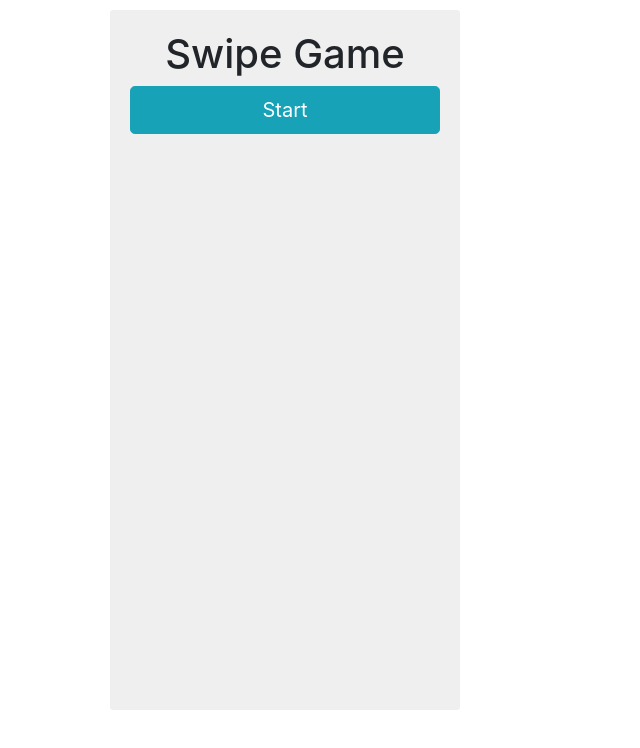
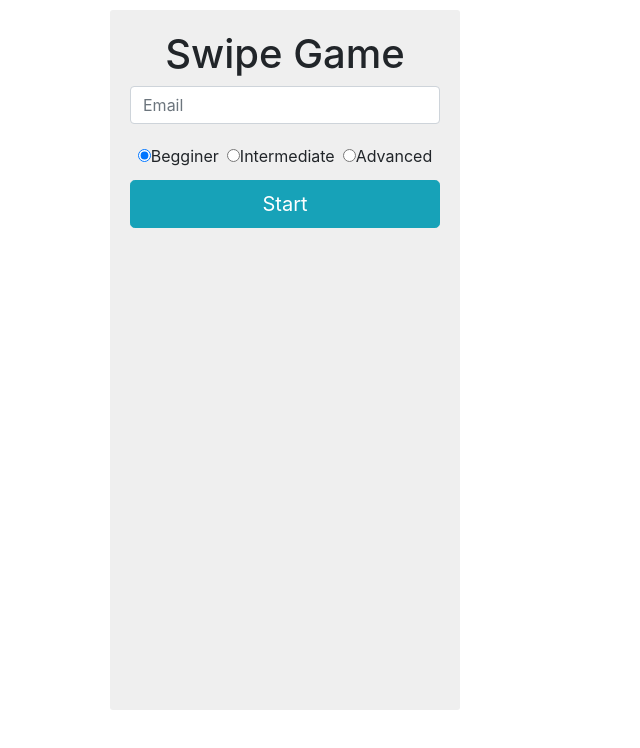
Before and after one commit to ankitzpro/angular-swipe-game, an Angular app: page / in a window 1280 px wide. Shown: the top 748 px of the page, without its empty margins (0-640 px from the left). Built offline with nearby package versions, Linux system fonts and the light colour scheme.

Commit message:
5 files modified

```diff
--- a/src/app/app.module.ts
+++ b/src/app/app.module.ts
@@ -1,8 +1,8 @@
 import { NgModule } from '@angular/core';
-import { BrowserModule } from '@angular/platform-browser';
 import { FormsModule } from '@angular/forms';
 import * as Hammer from 'hammerjs';
-import { HammerGestureConfig, HAMMER_GESTURE_CONFIG ,HammerModule} from '@angular/platform-browser';
+import { HammerGestureConfig, HAMMER_GESTURE_CONFIG } from '@angular/platform-browser';
+import { BrowserAnimationsModule } from '@angular/platform-browser/animations';
 
 import { AppComponent } from './app.component';
 import { AppRoutingModule } from './app.routing.module';
@@ -15,8 +15,8 @@ export class MyHammerConfig extends HammerGestureConfig {
 
 
 @NgModule({
-  imports:      [ BrowserModule, FormsModule,
-    AppRoutingModule,HammerModule ],
+  imports:      [  FormsModule,
+    AppRoutingModule,BrowserAnimationsModule ],
   declarations: [ AppComponent ],
   bootstrap:    [ AppComponent ],
   providers: [
--- a/src/app/app.routing.module.ts
+++ b/src/app/app.routing.module.ts
@@ -1,5 +1,7 @@
 import { RouterModule } from '@angular/router';
 import { NgModule, Component } from '@angular/core';
+import { BrowserAnimationsModule } from '@angular/platform-browser/animations';
+import { FormsModule, ReactiveFormsModule } from '@angular/forms';
 import { BlankComponent } from './views/blank/blank.component';
 import { OneComponent } from './views/one/one.component';
 import { TwoComponent } from './views/two/two.component';
@@ -25,7 +27,7 @@ import { TimerComponent } from './views/timer/timer.component';
       { path: 'timer', component: TimerComponent },
       { path: '**', redirectTo: 'blank' }
       //{ path: 'catalog', component: CatalogViewComponent },
-    ])
+    ]), FormsModule,BrowserAnimationsModule,ReactiveFormsModule
   ],
   exports: [
     RouterModule,
--- a/src/app/myservice.service.ts
+++ b/src/app/myservice.service.ts
@@ -40,4 +40,9 @@ export class MyserviceService {
     this.answer=this.quesarray[this.i].answer;
     this.i=this.i+1;
   }
+
+  userData(data){
+    console.log(data);
+
+  }
 }
--- a/src/app/views/blank/blank.component.html
+++ b/src/app/views/blank/blank.component.html
@@ -1 +1,22 @@
-<button (click)="btnClick();" class="btn btn-lg btn-block btn-info" >Start</button>
+
+<form [formGroup]="myForm"   (submit)="onSubmit()">
+  <div class="form-group">
+    <input type="email" formControlName="email" class="form-control" placeholder="Email" required>
+  </div>
+  <label class="radio-inline m-1">
+        <input type="radio" formControlName="level" value="Easy" checked>
+        <label class="radio-inline control-label">Begginer</label>
+      </label>
+      <label class="radio-inline m-1">
+        <input type="radio" formControlName="level" value="Medium">
+        <label class="radio-inline control-label">Intermediate</label>
+      </label>
+      <label class="radio-inline m-1">
+        <input type="radio" formControlName="level" value="Advance">
+        <label class="radio-inline control-label">Advanced</label>
+      </label>
+  <div class="form-group">
+    <button type="submit"  class="btn btn-lg btn-block btn-info">Start</button>
+  </div>
+
+</form>
--- a/src/app/views/blank/blank.component.ts
+++ b/src/app/views/blank/blank.component.ts
@@ -1,6 +1,7 @@
 import { Component, OnInit } from '@angular/core';
 import { Router} from '@angular/router'
 import {MyserviceService} from '../../myservice.service';
+import { Validators, FormBuilder, FormGroup, FormControl} from '@angular/forms';
 
 
 
@@ -10,18 +11,36 @@ import {MyserviceService} from '../../myservice.service';
 })
 export class BlankComponent implements OnInit {
 
-  constructor( public routers:Router,private serv:MyserviceService){
+  constructor( public routers:Router,private serv:MyserviceService,
+    public formBuilder: FormBuilder){
   }
+  public myForm : FormGroup;
+    submitted = false;
 
   ngOnInit() {
     this.serv.i=0;
     this.serv.pageno=0;
+    this.createForm();
   }
+  get f() { return this.myForm.controls; }
 
-  btnClick(){
-    this.routers.navigate(['/one']);
-    this.serv.pageno=1;
-    console.log(this.serv.pageno);
- }
+  createForm(){
+    this.myForm  = this.formBuilder.group({
+     email: ['', Validators.required],
+     level:['Easy']
+   });
+   }
+
+   onSubmit(){
+    this.submitted = true;
+    if (this.myForm.invalid) {
+          return;
+        }
+
+        var formData=this.myForm.value;
+        this.serv.userData(formData);
+        this.routers.navigate(['/one']);
+        this.serv.pageno=1;
+   }
 
 }
```
